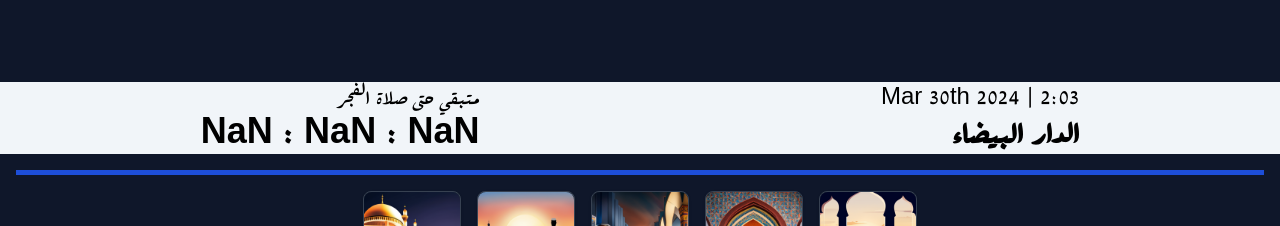
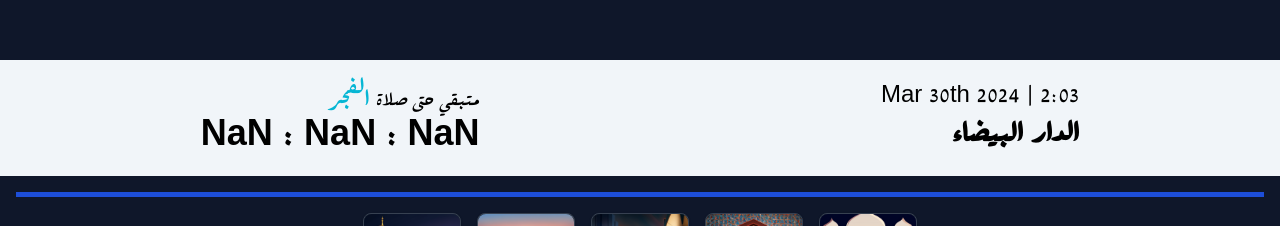
Before and after one commit to Anass-gouzgar/pray-time, a React (Vite) app: page / in a window 1280 px wide. Shown: the part 102-328 px from the top of the page. Built offline with nearby package versions, Linux system fonts and the light colour scheme; no server answers.

Commit message:
last changes

```diff
--- a/src/components/MainContent.jsx
+++ b/src/components/MainContent.jsx
@@ -171,13 +171,13 @@ const MainContent = () => {
       <div className="flex flex-col w-full mt-6 font-ar">
         {/* first row */}
         <div className="flex justify-around order-1 bg-slate-100 w-full">
-          <div>
+          <div className="p-5">
             <h2 className="text-2xl"> {today}</h2>
             <h1 className="text-4xl font-bold">{selectedDisplayName}</h1>
           </div>
 
-          <div>
-            <h2 className="text-2xl">متبقي حتى صلاة {prayersArray[nextPrayerIndex].displayName}</h2>
+          <div className="p-5">
+            <h2 className="text-2xl">متبقي حتى صلاة <span className="text-cyan-500 text-3xl">{prayersArray[nextPrayerIndex].displayName}</span> </h2>
             <h1 className="text-4xl font-bold">{remainingTime}</h1>
           </div>
         </div>
```
